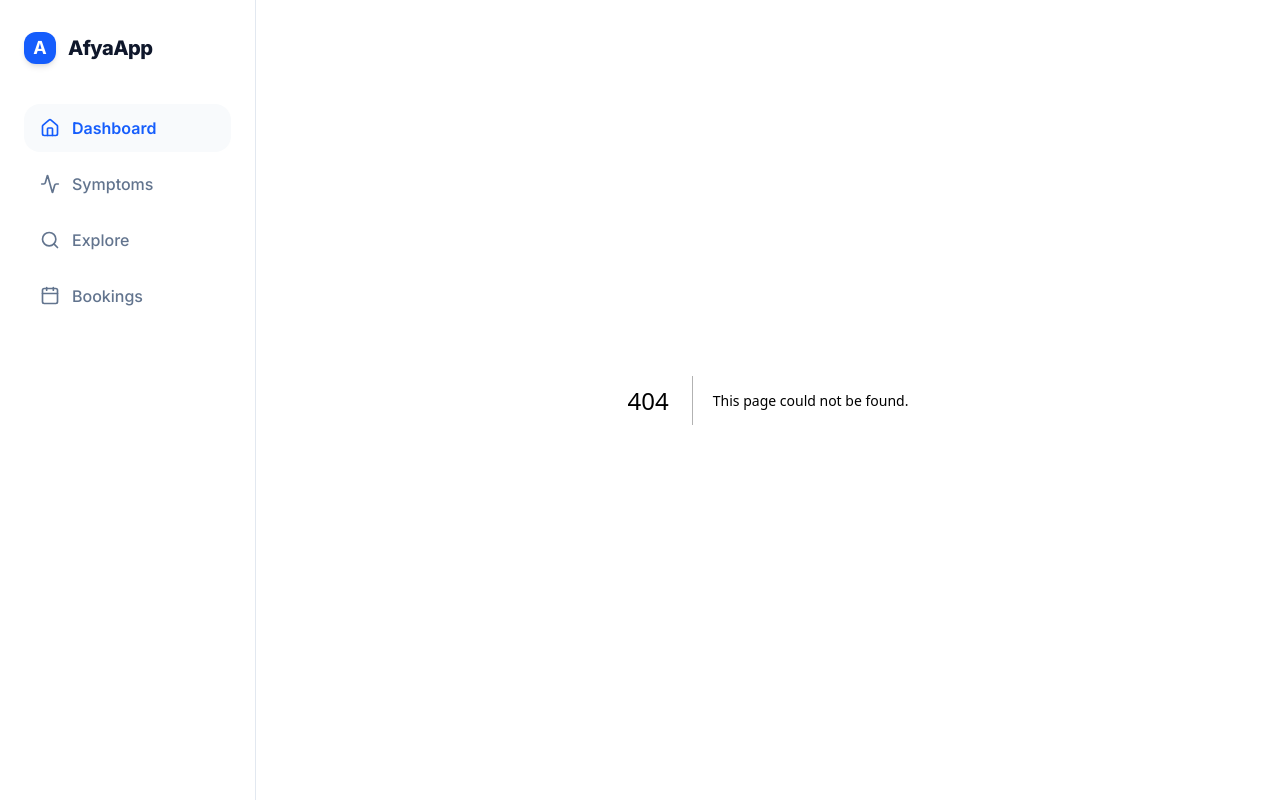
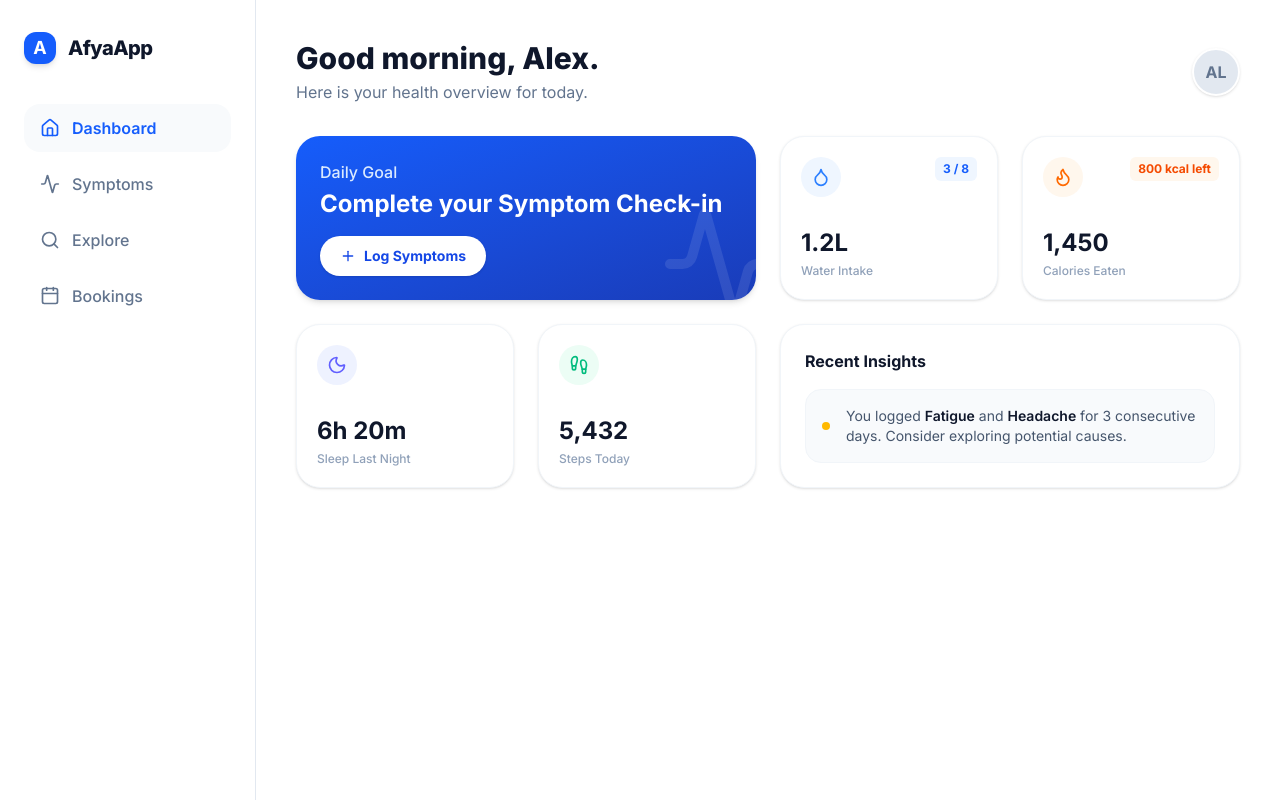
Before and after one commit to Lokeny2/afya-app, a Next.js app: page / in a window 1280 px wide. Before the commit this address had no page. Built offline with nearby package versions, Linux system fonts and the light colour scheme.

Commit message:
build a new  homepage

```diff
--- /dev/null
+++ b/src/app/page.tsx
@@ -0,0 +1,121 @@
+// src/app/page.tsx
+import { Activity, Droplet, Flame, Footprints, Moon, Plus } from "lucide-react";
+
+export default function Dashboard() {
+  return (
+    <div className="p-6 md:p-10 max-w-5xl mx-auto">
+      {/* Header */}
+      <header className="mb-8 flex justify-between items-center">
+        <div>
+          <h1 className="text-2xl md:text-3xl font-extrabold text-slate-900">
+            Good morning, Alex.
+          </h1>
+          <p className="text-slate-500 mt-1">
+            Here is your health overview for today.
+          </p>
+        </div>
+        {/* Profile Avatar */}
+        <div className="w-12 h-12 bg-slate-200 rounded-full border-2 border-white shadow-sm flex items-center justify-center overflow-hidden">
+          <span className="text-slate-500 font-bold">AL</span>
+        </div>
+      </header>
+
+      {/* The Bento Box Grid */}
+      <div className="grid grid-cols-2 md:grid-cols-4 gap-4 md:gap-6">
+        {/* Main Hero Card (Spans 2 columns) */}
+        <div className="col-span-2 bg-gradient-to-br from-blue-600 to-blue-800 rounded-3xl p-6 shadow-md text-white flex flex-col justify-between relative overflow-hidden">
+          <div className="relative z-10">
+            <h2 className="text-blue-100 font-medium mb-1">Daily Goal</h2>
+            <p className="text-2xl font-bold mb-4">
+              Complete your Symptom Check-in
+            </p>
+            <button className="bg-white text-blue-700 px-5 py-2.5 rounded-full text-sm font-bold hover:bg-blue-50 transition-colors inline-flex items-center gap-2 shadow-sm">
+              <Plus size={16} /> Log Symptoms
+            </button>
+          </div>
+          {/* Decorative Background Element */}
+          <Activity
+            size={120}
+            className="absolute -bottom-6 -right-6 text-white/10"
+          />
+        </div>
+
+        {/* Water Tracker Card */}
+        <div className="col-span-1 bg-white rounded-3xl p-5 shadow-sm border border-slate-100 flex flex-col justify-between">
+          <div className="flex justify-between items-start mb-4">
+            <div className="w-10 h-10 rounded-full bg-blue-50 flex items-center justify-center text-blue-500">
+              <Droplet size={20} />
+            </div>
+            <span className="text-xs font-bold text-blue-600 bg-blue-50 px-2 py-1 rounded-md">
+              3 / 8
+            </span>
+          </div>
+          <div>
+            <p className="text-2xl font-bold text-slate-900">1.2L</p>
+            <p className="text-xs text-slate-400 font-medium mt-1">
+              Water Intake
+            </p>
+          </div>
+        </div>
+
+        {/* Calories / Nutrition Card */}
+        <div className="col-span-1 bg-white rounded-3xl p-5 shadow-sm border border-slate-100 flex flex-col justify-between">
+          <div className="flex justify-between items-start mb-4">
+            <div className="w-10 h-10 rounded-full bg-orange-50 flex items-center justify-center text-orange-500">
+              <Flame size={20} />
+            </div>
+            <span className="text-xs font-bold text-orange-600 bg-orange-50 px-2 py-1 rounded-md">
+              800 kcal left
+            </span>
+          </div>
+          <div>
+            <p className="text-2xl font-bold text-slate-900">1,450</p>
+            <p className="text-xs text-slate-400 font-medium mt-1">
+              Calories Eaten
+            </p>
+          </div>
+        </div>
+
+        {/* Sleep Tracker Card */}
+        <div className="col-span-2 md:col-span-1 bg-white rounded-3xl p-5 shadow-sm border border-slate-100 flex items-center md:flex-col md:items-start justify-between gap-4">
+          <div className="w-10 h-10 rounded-full bg-indigo-50 flex items-center justify-center text-indigo-500 shrink-0">
+            <Moon size={20} />
+          </div>
+          <div>
+            <p className="text-2xl font-bold text-slate-900">6h 20m</p>
+            <p className="text-xs text-slate-400 font-medium mt-1">
+              Sleep Last Night
+            </p>
+          </div>
+        </div>
+
+        {/* Activity Tracker Card */}
+        <div className="col-span-2 md:col-span-1 bg-white rounded-3xl p-5 shadow-sm border border-slate-100 flex items-center md:flex-col md:items-start justify-between gap-4">
+          <div className="w-10 h-10 rounded-full bg-emerald-50 flex items-center justify-center text-emerald-500 shrink-0">
+            <Footprints size={20} />
+          </div>
+          <div>
+            <p className="text-2xl font-bold text-slate-900">5,432</p>
+            <p className="text-xs text-slate-400 font-medium mt-1">
+              Steps Today
+            </p>
+          </div>
+        </div>
+
+        {/* Recent Insights Widget (Spans full width below) */}
+        <div className="col-span-2 md:col-span-2 bg-white rounded-3xl p-6 shadow-sm border border-slate-100">
+          <h3 className="font-bold text-slate-900 mb-4">Recent Insights</h3>
+          <div className="flex items-center gap-4 bg-slate-50 p-4 rounded-2xl border border-slate-100">
+            <div className="w-2 h-2 rounded-full bg-amber-400 shrink-0"></div>
+            <p className="text-sm text-slate-600">
+              You logged{" "}
+              <span className="font-semibold text-slate-900">Fatigue</span> and{" "}
+              <span className="font-semibold text-slate-900">Headache</span> for
+              3 consecutive days. Consider exploring potential causes.
+            </p>
+          </div>
+        </div>
+      </div>
+    </div>
+  );
+}
```
